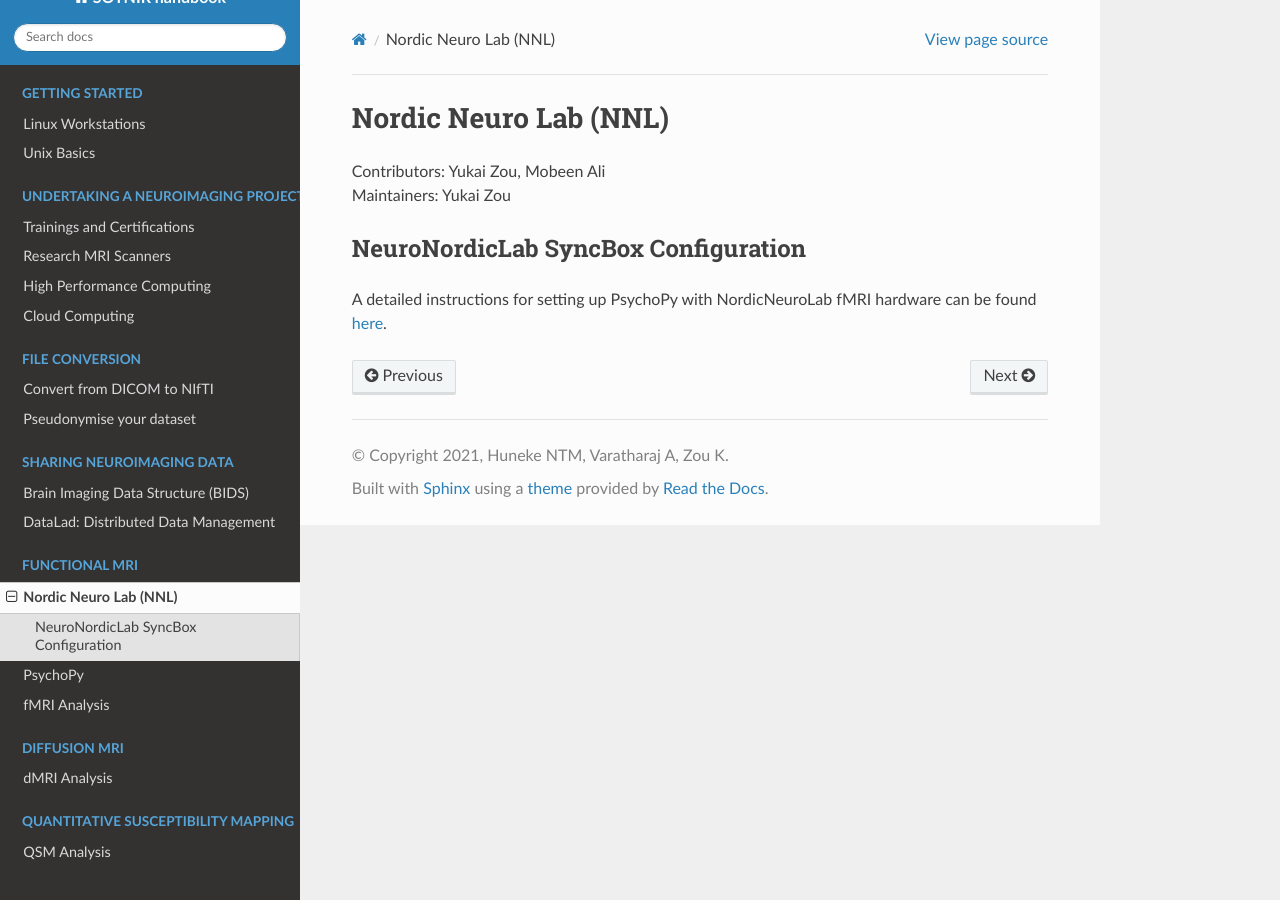
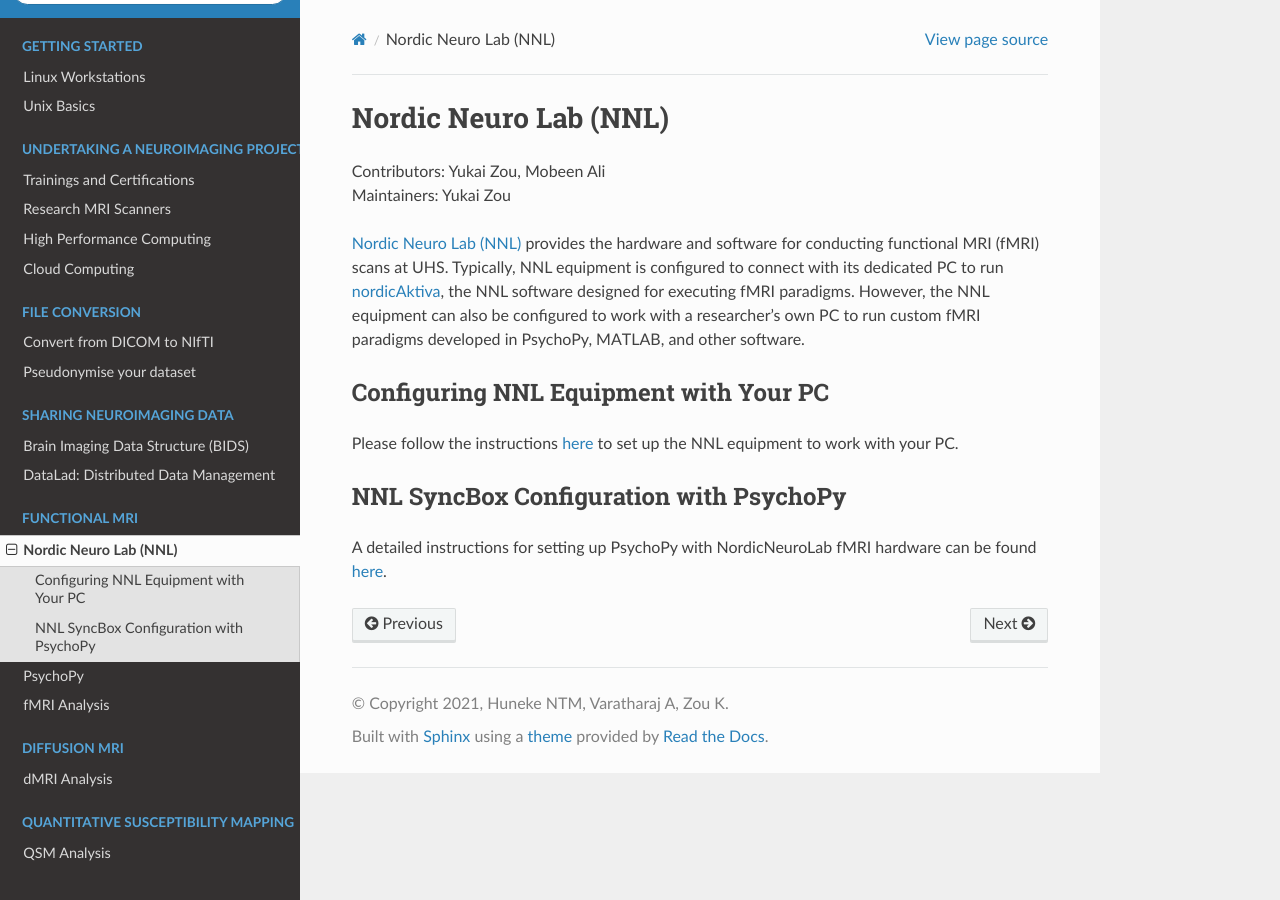
Before and after one commit to nhuneke/sotnir-handbook, a Sphinx documentation site: the page built from docs/fmri-nnl/index.rst, in a window 1280 px wide. Built offline with Sphinx 7.4.7 and the Read the Docs theme 3.1.0, drawn with Linux system fonts in a browser that asks for light colours.

Commit message:
Updated NNL page

```diff
--- a/docs/fmri-nnl/index.rst
+++ b/docs/fmri-nnl/index.rst
@@ -6,7 +6,14 @@ Nordic Neuro Lab (NNL)
 | Contributors: Yukai Zou, Mobeen Ali
 | Maintainers: Yukai Zou
 
-NeuroNordicLab SyncBox Configuration
-************************************
+`Nordic Neuro Lab (NNL) <https://www.nordicneurolab.com/>`_ provides the hardware and software for conducting functional MRI (fMRI) scans at UHS. Typically, NNL equipment is configured to connect with its dedicated PC to run `nordicAktiva <https://www.nordicneurolab.com/products/nordicaktiva>`_, the NNL software designed for executing fMRI paradigms. However, the NNL equipment can also be configured to work with a researcher's own PC to run custom fMRI paradigms developed in PsychoPy, MATLAB, and other software.
+
+Configuring NNL Equipment with Your PC
+***************************************
+
+Please follow the instructions `here <../_assets/nnl-quickstart-uos.pdf>`_ to set up the NNL equipment to work with your PC.
+
+NNL SyncBox Configuration with PsychoPy
+***************************************
 
 A detailed instructions for setting up PsychoPy with NordicNeuroLab fMRI hardware can be found `here <https://info.nordicneurolab.com/NL-100-0104-02_PsychoPy-Setup-with-NordicNeuroLab-fMRI-Hardware.pdf>`_.
```
